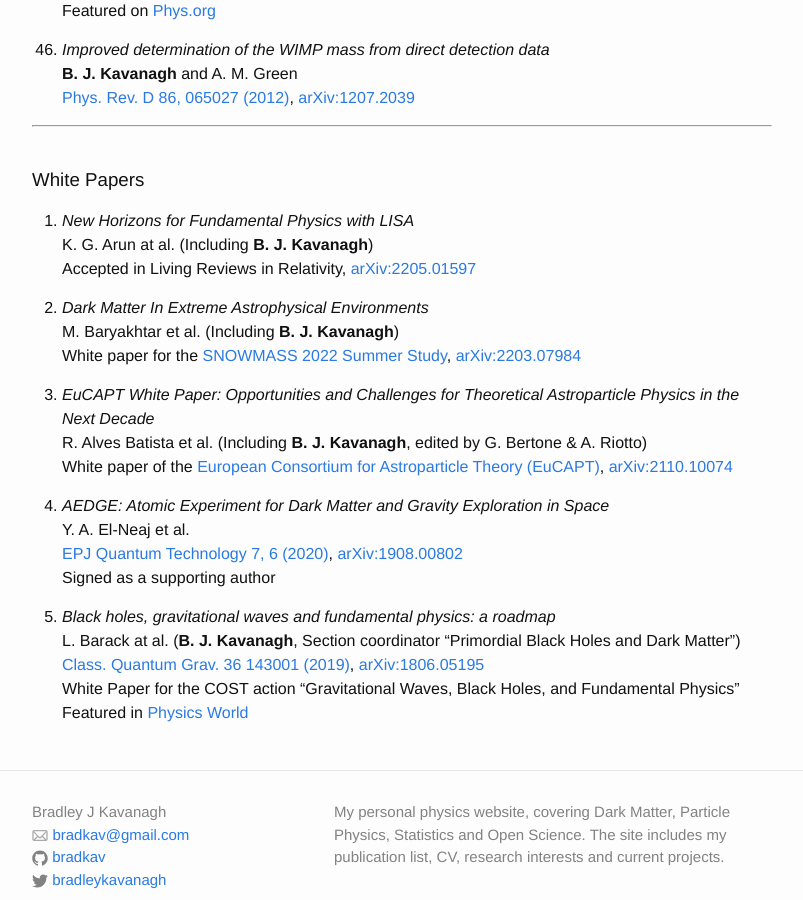
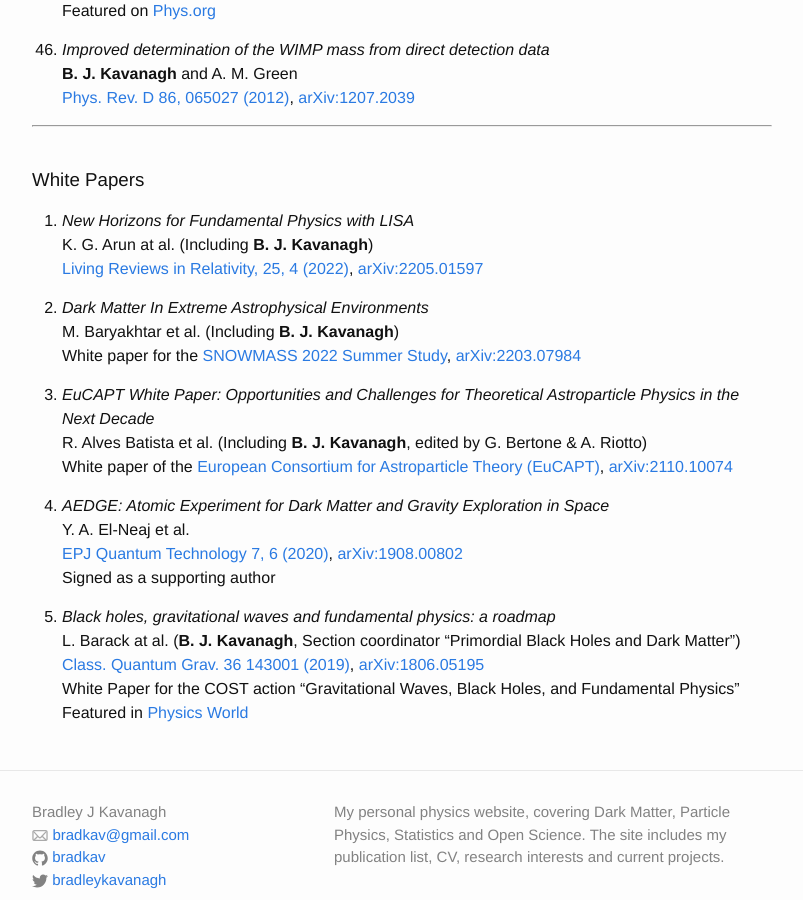
Before and after one commit to bradkav/bradkav.github.io, a Jekyll site: the page built from publications.md, in a window 1280 px wide and 900 px high, scrolled down 5201 px. Shown: the whole window, without its empty margins (238-1041 px from the left). Built offline with Jekyll 4.4.1, drawn with Linux system fonts in a browser that asks for light colours.

Commit message:
Updating LISA white paper reference

```diff
--- a/publications.md
+++ b/publications.md
@@ -244,7 +244,7 @@ Featured on [Phys.org](http://phys.org/news/2013-07-model-independent-dark-mass-
 
 1. *New Horizons for Fundamental Physics with LISA*
 K. G. Arun at al. (Including **B. J. Kavanagh**)
-Accepted in Living Reviews in Relativity, [arXiv:2205.01597](https://arxiv.org/abs/2205.01597)
+[Living Reviews in Relativity, 25, 4 (2022)](https://doi.org/10.1007/s41114-022-00036-9), [arXiv:2205.01597](https://arxiv.org/abs/2205.01597)
 
 2. *Dark Matter In Extreme Astrophysical Environments*
 M. Baryakhtar et al. (Including **B. J. Kavanagh**)
```
Also changed, not shown: talks.md (+1 -1 lines), 1 other file.
